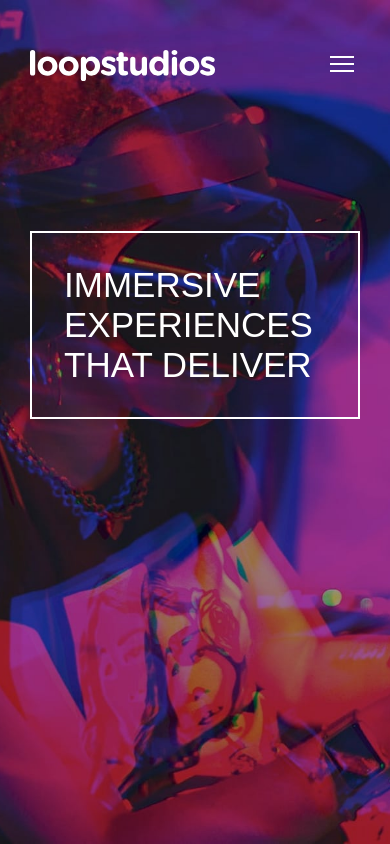
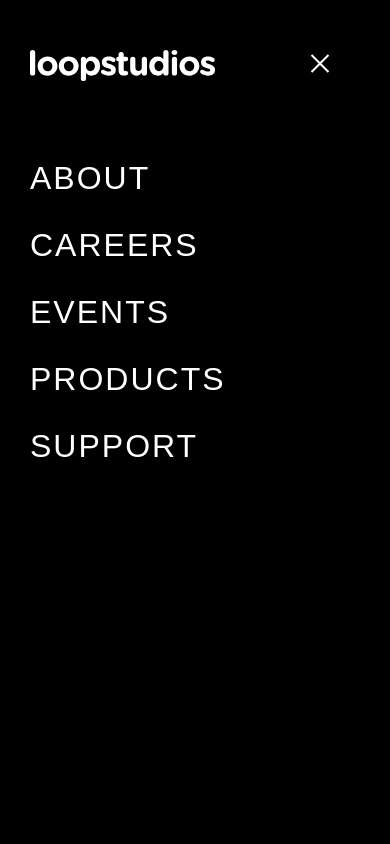
Before and after one commit to Dhia-zorai/Loopstudios-landing-page, a plain HTML site: page index.html in a window 390 px wide. Both pictures are taken after a click on the button "Open navigation menu". Shown: the top 844 px of the page. Drawn offline with Linux system fonts and the light colour scheme.

Commit message:
second commit

```diff
--- a/index.html
+++ b/index.html
@@ -47,6 +47,8 @@
         margin: 0 auto 50px auto;
         width: 100%;
         box-sizing: border-box;
+        position: relative;
+        z-index: 30;
       }
       header {
         height: 100dvh;
@@ -61,6 +63,8 @@
       }
       .header-logo {
         max-width: 185px;
+        position: relative;
+        z-index: 31;
       }
 
       .top-nav button {
@@ -69,6 +73,40 @@
       }
       .header-nav {
         display: none;
+      }
+      .header-nav.active {
+        display: flex;
+        flex-direction: column;
+        position: fixed;
+        top: 0;
+        left: 0;
+        width: 100vw;
+        height: 100vh;
+        background: var(--Black);
+        z-index: 20;
+        align-items: flex-start;
+        justify-content: flex-start;
+        padding-left: 30px;
+        padding-top: 10rem;
+
+      }
+      .header-nav.active ul {
+        flex-direction: column;
+        gap: 30px;
+        align-items: flex-start;
+        margin: 0;
+        padding: 0;
+      }
+      .header-nav.active li {
+        margin: 0;
+      }
+      .header-nav.active a {
+        color: var(--White);
+        font-weight: 300;
+        font-size: 2rem;
+        font-family: var(--font-family-Josefin);
+        text-transform: uppercase;
+        letter-spacing: 2px;
       }
       .hero {
         padding: 32px;
@@ -82,6 +120,7 @@
       h1 {
         color: var(--White);
         font-family: var(--font-family-Josefin);
+
         text-transform: uppercase;
         font-weight: 100;
         font-size: 35px;
@@ -93,6 +132,30 @@
         outline: none;
         border: none;
         background-color: transparent;
+      }
+      .open-menu.active {
+        display: none;
+      }
+      .close-menu {
+        display: none;
+        position: absolute;
+        top: 50%;
+        right: 30px;
+        transform: translateY(-50%);
+        z-index: 32;
+        background: none;
+        border: none;
+        padding: 0;
+        gap: 30px;
+      }
+      nav ul {
+        display: flex;
+        flex-direction: row;
+        padding: 0;
+        justify-content: flex-start;
+      }
+      .close-menu.active {
+        display: block;
       }
       .leader {
         padding: 100px 30px;
@@ -242,6 +305,7 @@
 
         .header-logo {
           max-width: 200px;
+          position: static;
         }
         .header-nav {
           display: flex !important;
@@ -406,8 +470,11 @@
     <header>
       <div class="top-nav">
         <img class="header-logo" src="images/logo.svg" alt="Loopstudios logo" />
-        <button aria-label="Open navigation menu">
+        <button class="open-menu" aria-label="Open navigation menu">
           <img src="images/icon-hamburger.svg" alt="Open menu" />
+        </button>
+        <button class="close-menu" aria-label="Close navigation menu">
+          <img src="images/icon-close.svg" alt="Close menu" />
         </button>
         <nav class="header-nav" aria-label="Primary navigation">
           <ul>
@@ -616,5 +683,77 @@
         >.
       </div>
     </footer>
+    <div
+      class="overlay"
+      tabindex="-1"
+      aria-hidden="true"
+      style="
+        display: none;
+        position: fixed;
+        top: 0;
+        left: 0;
+        width: 100vw;
+        height: 100vh;
+        background: rgba(0, 0, 0, 0.7);
+        z-index: 10;
+      "
+    ></div>
+    <script>
+      const show_men = document.querySelector(".open-menu");
+      const close_men = document.querySelector(".close-menu");
+      const nav = document.querySelector(".header-nav");
+      const overlay = document.querySelector(".overlay");
+      const navLinks = nav ? nav.querySelectorAll("a") : [];
+
+      function setNavAccessibility(isOpen) {
+        if (!nav || !show_men || !close_men || !overlay) return;
+        nav.setAttribute("aria-hidden", !isOpen);
+        nav.setAttribute("tabindex", isOpen ? "0" : "-1");
+        show_men.setAttribute("aria-expanded", isOpen);
+        close_men.setAttribute("tabindex", isOpen ? "0" : "-1");
+        overlay.setAttribute("aria-hidden", !isOpen);
+        overlay.setAttribute("aria-modal", isOpen ? "true" : "false");
+        overlay.setAttribute("role", isOpen ? "dialog" : "presentation");
+        navLinks.forEach((link) =>
+          link.setAttribute("tabindex", isOpen ? "0" : "-1")
+        );
+      }
+
+      if (show_men && close_men && nav && overlay) {
+        show_men.addEventListener("click", () => {
+          const isOpen = !nav.classList.contains("active");
+          nav.classList.toggle("active");
+          show_men.classList.toggle("active");
+          close_men.classList.toggle(
+            "active",
+            nav.classList.contains("active")
+          );
+          overlay.style.display = nav.classList.contains("active")
+            ? "block"
+            : "none";
+          overlay.classList.toggle("active", nav.classList.contains("active"));
+          setNavAccessibility(isOpen);
+          if (isOpen) close_men.focus();
+        });
+        close_men.addEventListener("click", () => {
+          nav.classList.remove("active");
+          show_men.classList.remove("active");
+          close_men.classList.remove("active");
+          overlay.style.display = "none";
+          overlay.classList.remove("active");
+          setNavAccessibility(false);
+          show_men.focus();
+        });
+        overlay.addEventListener("click", () => {
+          nav.classList.remove("active");
+          show_men.classList.remove("active");
+          close_men.classList.remove("active");
+          overlay.style.display = "none";
+          overlay.classList.remove("active");
+          setNavAccessibility(false);
+          show_men.focus();
+        });
+      }
+    </script>
   </body>
 </html>
```
